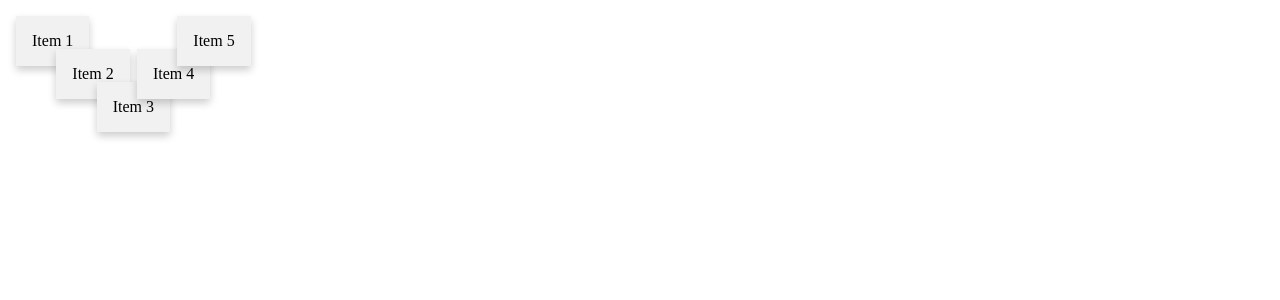
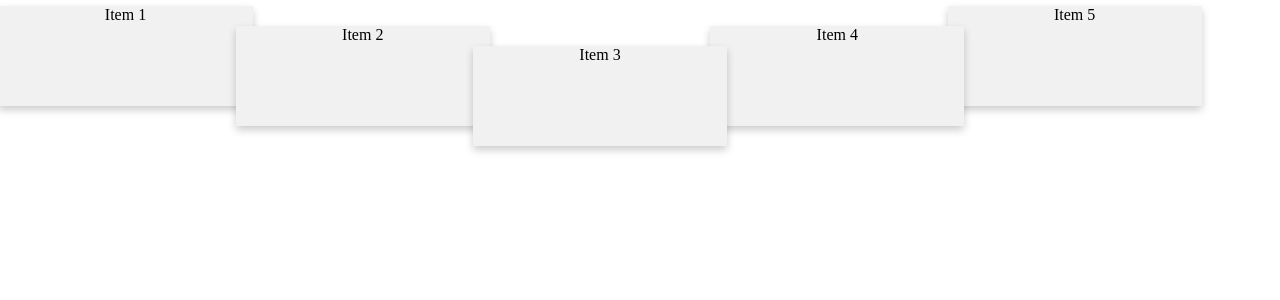
Before and after one commit to mayk93/react-perspective-carousel, a Next.js app in the folder react-perspective-carousel-app/: page / in a window 1280 px wide. Shown: the top 300 px of the page. Built offline with nearby package versions, Linux system fonts and the light colour scheme.

Commit message:
Improvements to the layout

```diff
--- a/react-perspective-carousel-app/pages/index.js
+++ b/react-perspective-carousel-app/pages/index.js
@@ -7,40 +7,44 @@ const items = [
     id: 0,
     css: 'url(https://images.pexels.com/photos/416430/pexels-photo-416430.jpeg?auto=compress&cs=tinysrgb&dpr=2&h=750&w=1260)',
     height: 150,
-    text: 'Item 1',
+    text: 'Item 1'
   },
   {
     id: 1,
     css: 'url(https://images.pexels.com/photos/1103970/pexels-photo-1103970.jpeg?auto=compress&cs=tinysrgb&dpr=2&h=750&w=1260)',
     height: 300,
-    text: 'Item 2',
+    text: 'Item 2'
   },
   {
     id: 2,
     css: 'url(https://images.pexels.com/photos/911738/pexels-photo-911738.jpeg?auto=compress&cs=tinysrgb&dpr=2&h=750&w=1260)',
     height: 300,
-    text: 'Item 3',
+    text: 'Item 3'
   },
   {
     id: 3,
     css: 'url(https://images.pexels.com/photos/358574/pexels-photo-358574.jpeg?auto=compress&cs=tinysrgb&dpr=2&h=750&w=1260)',
     height: 300,
-    text: 'Item 4',
+    text: 'Item 4'
   },
   {
     id: 4,
     css: 'url(https://images.pexels.com/photos/1738986/pexels-photo-1738986.jpeg?auto=compress&cs=tinysrgb&dpr=2&h=750&w=1260)',
     height: 300,
-    text: 'Item 5',
-  }
-  // {
-  //   css: 'url(https://images.pexels.com/photos/96381/pexels-photo-96381.jpeg?auto=compress&cs=tinysrgb&dpr=2&h=750&w=1260)',
-  //   height: 300
-  // },
-  // {
-  //   css: 'url(https://images.pexels.com/photos/1005644/pexels-photo-1005644.jpeg?auto=compress&cs=tinysrgb&dpr=2&h=750&w=1260)',
-  //   height: 200
-  // },
+    text: 'Item 5'
+  },
+  {
+    id: 5,
+    css: 'url(https://images.pexels.com/photos/96381/pexels-photo-96381.jpeg?auto=compress&cs=tinysrgb&dpr=2&h=750&w=1260)',
+    height: 300,
+    text: 'Item 6'
+  },
+  {
+    id: 6,
+    css: 'url(https://images.pexels.com/photos/1005644/pexels-photo-1005644.jpeg?auto=compress&cs=tinysrgb&dpr=2&h=750&w=1260)',
+    height: 200,
+    text: 'Item 7'
+  },
   // {
   //   css: 'url(https://images.pexels.com/photos/227675/pexels-photo-227675.jpeg?auto=compress&cs=tinysrgb&dpr=2&h=750&w=1260)',
   //   height: 300
@@ -105,5 +109,5 @@ const items = [
 // }
 
 export default function Home () {
-  return <Slider items={items} visible={3}/>;
+  return <Slider items={items} visible={5}/>;
 }
--- a/react-perspective-carousel-app/src/Slider/Slider.jsx
+++ b/react-perspective-carousel-app/src/Slider/Slider.jsx
@@ -83,43 +83,50 @@ import { useSprings, animated } from 'react-spring';
 
 const zip = (arr1, arr2) => arr1.map((item, index) => [item, arr2[index]]);
 
-const springLogicBuilder = length => {
+const springLogicBuilder = (visible, visibleSlidesPercentage) => {
   let zIndex = 0;
-  const middle = length / 2;
-
-  console.log('length/2 or middle: ', middle);
+  const middle = visible / 2;
 
   const getZIndex = () => {
     const newZIndex = zIndex;
     zIndex = zIndex - 1;
     return newZIndex;
-  }
+  };
 
   const springLogic = index => {
-    console.log(`For length ${length} - index ${index} * 33 ( ${index * 33} ): `, length - index * 33);
+    console.log(`${index} === parseInt(${middle}) ( which is ${parseInt(middle)} ) = `, index === parseInt(middle));
 
-    const x = -index * 33; // 33 is width?
-    const y = index < middle ? index * 33 : (length - index - 1) * 33; // -1 might be based on odd / even
-    const z = index < middle ? 0 : index === middle ? 1 : getZIndex();
+    const x = -index * visibleSlidesPercentage;
+    const y = index < middle ? index * visibleSlidesPercentage : (visible - index - 1) * visibleSlidesPercentage;
+    const z = index === parseInt(middle) ? 1 : index < middle ? 0 : getZIndex();
+    const display = index < visible ? 'initial' : 'none';
 
-    return { x, y, z };
+    return { x, y, zIndex: z, display };
   };
 
   return springLogic;
 };
 
-const Card = ({ id, text, x, y, z }) => (
-  <animated.div className="slider-card" key={id} style={{ x, y, z }}>
+const Card = ({ id, text, computedStyle, x, y, zIndex, display }) => (
+  <animated.div className="slider-card" key={id} style={{ x, y, zIndex, display, ...computedStyle }}>
     {text}
   </animated.div>
 );
 
-const Slider = ({ items }) => {
-  const [springs, set, stop] = useSprings(items.length, springLogicBuilder(items.length));
+const Slider = ({ items, visible = 5 }) => {
+  const visibleSlidesPercentage = 100 / visible;
+  console.log('visibleSlidesPercentage: ', visibleSlidesPercentage);
+
+  const computedStyle = { flex: `1 0 ${visibleSlidesPercentage}%` };
+  const [springs, set, stop] = useSprings(items.length, springLogicBuilder(
+    visible, visibleSlidesPercentage
+  ));
 
   return (
     <div className="slider-container">
-      {zip(items, springs).map(([item, spring]) => <Card {...item} {...spring} />)}
+      {zip(items, springs).map(([item, spring]) => (
+        <Card key={item.id} computedStyle={computedStyle} {...item} {...spring} />
+      ))}
     </div>
   );
 };
--- a/react-perspective-carousel-app/styles/globals.css
+++ b/react-perspective-carousel-app/styles/globals.css
@@ -37,12 +37,14 @@ body {
 
 .slider-container {
     display: flex;
-    margin: 1em;
+    justify-content: center;
+    margin: 0.3em;
 }
 
 .slider-card {
     box-shadow: 0 4px 8px 0 rgba(0, 0, 0, 0.2);
-    padding: 16px;
+    margin: 0.1em;
     text-align: center;
     background-color: #f1f1f1;
+    height: 100px;
 }
```
Also changed, not shown: 1 other file (tests, documents, lock files or other folders).
